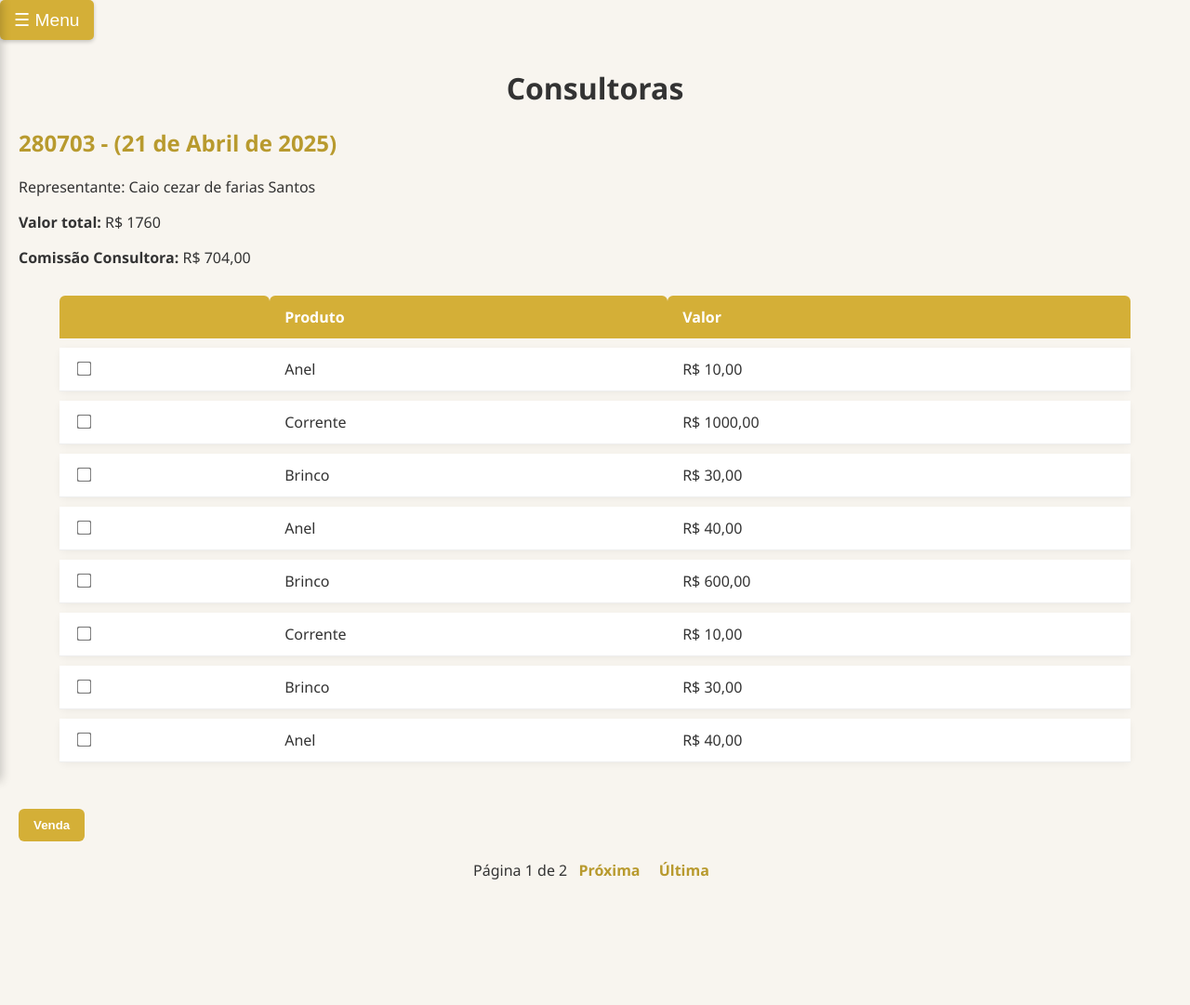
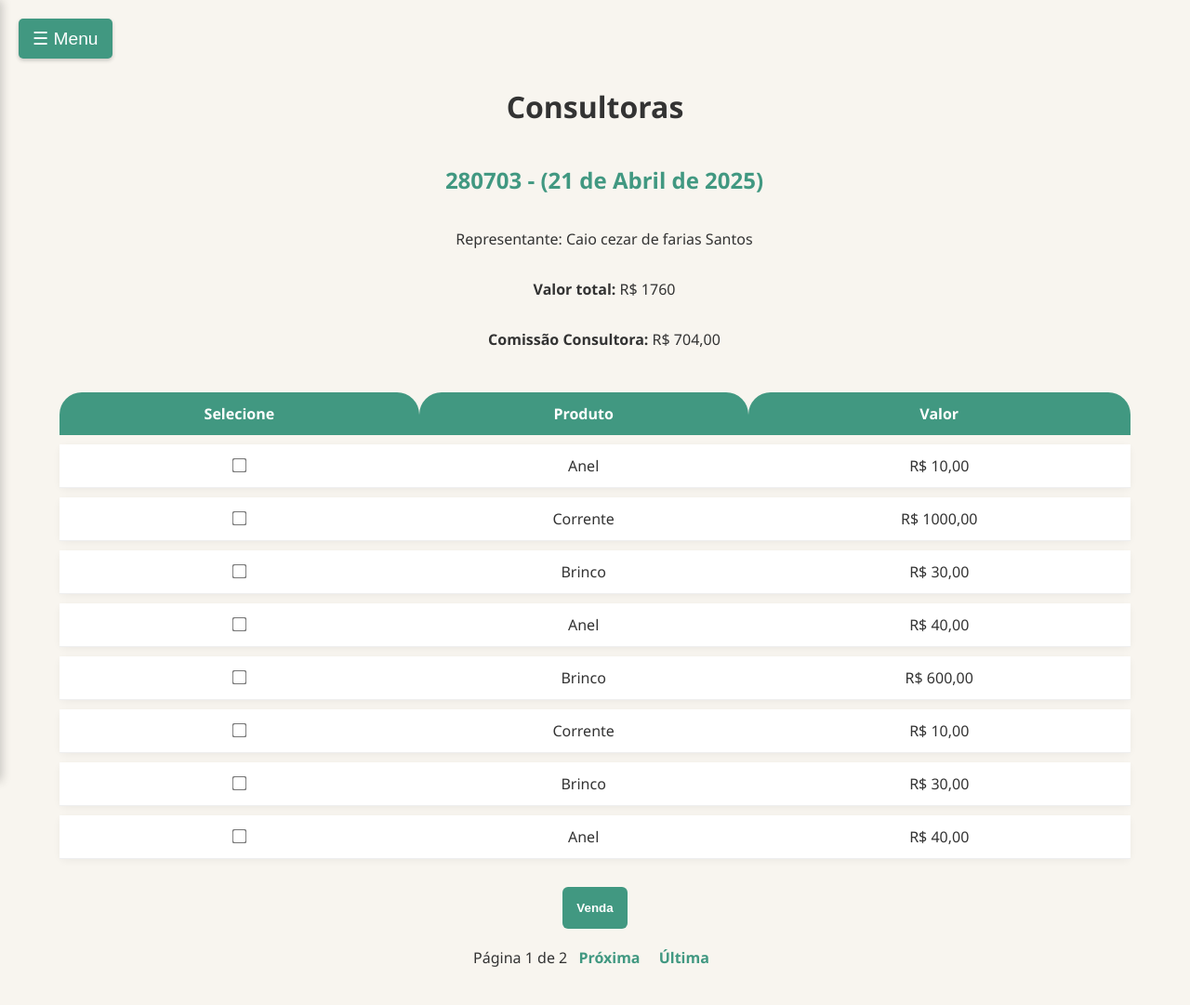
Before and after one commit to Caiera02/BrilhaMais, a Django app: page /maleta/ in a window 1280 px wide. Shown: the whole page at 93% size. Before the commit the page ends 946 px from the top, so only its background shows below. Run offline with Django 5.2, Linux system fonts and the light colour scheme; a user stored in the database is signed in; data comes from the database, SQL or seed files in the repository; both versions use the stored data as it was after the commit.

Commit message:
ajuste Css

```diff
--- a/static/css/romaneio.css
+++ b/static/css/romaneio.css
@@ -6,9 +6,19 @@ body {
     color: #333;
 }
 
+#titulo {
+    /* border: solid 1px navy; */
+    display: flex;
+    justify-self: center;
+    flex-wrap: wrap;
+    flex-direction: column;
+    width: 700px;
+    text-align: center;
+}
+
 /* --- Botão de Menu --- */
 .menu-toggle {
-    background-color: #d4af37;
+    background-color: #419881;
     color: #fff;
     border: none;
     padding: 10px 16px;
@@ -72,11 +96,12 @@ body {
 }
 
 h2 {
-    color: #b89a2e;
+    color: #419881;
     margin-left: 20px;
 }
 
-  #rep, strong {
+#rep,
+strong {
     margin-left: 20px;
 }
 
@@ -90,18 +115,19 @@ body {
 }
 
 thead th {
-    background-color: #d4af37;
+    background-color: #419881;
     color: white;
     padding: 12px 16px;
-    border-radius: 6px 6px 0 0;
-    text-align: left;
+    border-radius: 24px 24px 0 0;
+    text-align: center;
 }
 
 tbody tr {
     background-color: #fff;
-    box-shadow: 0 2px 8px rgba(0,0,0,0.05);
+    box-shadow: 0 2px 8px rgba(0, 0, 0, 0.05);
     border-radius: 8px;
     transition: box-shadow 0.3s ease;
+    text-align: center;
 }
 
 tbody tr:hover {
@@ -115,14 +141,14 @@ body {
 
 input[type="checkbox"] {
     transform: scale(1.2);
-    accent-color: #d4af37;
+    accent-color: #419881;
 }
 
 /* --- Botão de Venda --- */
 button[type="submit"] {
     margin: 20px;
     padding: 10px 16px;
-    background-color: #d4af37;
+    background-color: #419881;
     border: none;
     color: #fff;
     font-weight: bold;
@@ -144,7 +170,7 @@ body {
 .paginacao a {
     margin: 0 8px;
     text-decoration: none;
-    color: #b89a2e;
+    color: #419881;
     font-weight: bold;
 }
 
@@ -193,7 +217,7 @@ body {
 .menu-toggle {
     /* position: fixed; */
     top: 20px;
-    background-color: #d4af37;
+    background-color: #419881;
     color: white;
     border: none;
     padding: 10px 15px;
--- a/vendedoras/templates/romaneio.html
+++ b/vendedoras/templates/romaneio.html
@@ -4,26 +4,23 @@
   <head>
     <meta charset="UTF-8" />
     <title>Lista de Lotes</title>
-    <link rel="stylesheet" href="{% static 'css/romaneio.css'%}">
+    <link rel="stylesheet" href="{% static 'css/romaneio.css' %}" />
   </head>
   <body>
-
-    <button id="menu-toggle" onclick="toggleSidebar()" class="menu-toggle" style="
-        margin-left: 0px;
-        margin-top: 0px;
-        ">☰ Menu</button>
+    <button id="menu-toggle" onclick="toggleSidebar()" class="menu-toggle">☰ Menu</button>
 
     <!-- Sidebar -->
     <aside class="sidebar" id="sidebar">
       <button class="close-toggle" onclick="toggleSidebar()">✖</button>
-          <a href="{% url 'produto_list' %}"><button onclick="handleClick('Maleta')">Maleta</button></a>
-          <a href="{% url 'new_cadastro' %}"><button onclick="handleClick('Cadastro')">Cadastro</button></a>
-          <a href="#"><button onclick="handleClick('Admin')">Admin</button></a>
+      <a href="{% url 'produto_list' %}"><button> Maleta </button></a>
+      <a href="{% url 'new_cadastro' %}"><button> Cadastro </button></a>
+      <a href="#"><button> Admin </button></a>
     </aside>
 
     <h1>Consultoras</h1>
 
     {% for lote in maleta %}
+      <div id="titulo">
         <h2>{{ lote.nome }} - ({{ lote.data_criacao }})</h2>
         <p id="rep">Representante: {{ lote.consultora.nome }}</p>
         <p>
@@ -32,17 +29,18 @@
         <p>
           <strong>Comissão Consultora:</strong> R$ {{ lote.comissaoVendedora }}
         </p>
+      </div>
 
       <form method="post" action="{% url 'vendas_list' %}">
         {% csrf_token %}
 
         <!-- Campo oculto com ID da maleta -->
-        <input type="hidden" name="maleta_id" value="{{ lote.id }}">
+        <input type="hidden" name="maleta_id" value="{{ lote.id }}" />
 
         <table>
           <thead>
             <tr>
-              <th></th>
+              <th>Selecione</th>
               <th>Produto</th>
               <th class="valor">Valor</th>
             </tr>
@@ -51,7 +49,7 @@
             {% for produto in lote.produtos.all %}
               <tr>
                 <td>
-                  <input type="checkbox" name="produtos_selecionados" value="{{ produto.id }}">
+                  <input type="checkbox" name="produtos_selecionados" value="{{ produto.id }}" />
                 </td>
                 <td>{{ produto.tipos.nome }}</td>
                 <td class="valor">R$ {{ produto.valor }}</td>
@@ -63,10 +61,10 @@
             {% endfor %}
           </tbody>
         </table>
-        <button type="submit">Venda</button>
+        <button style="display: flex; justify-self: center; padding: 15px;" type="submit">Venda</button>
       </form>
 
-      {% comment %} <input type="hidden" name="maleta_id" value="{{ maleta.id }}"/> {% endcomment %}
+      {% comment %} <input type="hidden" name="maleta_id" value="{{ maleta.id }}" /> {% endcomment %}
     {% empty %}
       <p>Nenhum lote cadastrado.</p>
     {% endfor %}
```
Also changed, not shown: other parts of static/css/romaneio.css (+67 -10 lines), static/css/home.css (+4 -4 lines), static/css/style.css (+4 -4 lines), db.sqlite3. Lines whose indentation alone changed are shown as unchanged.
